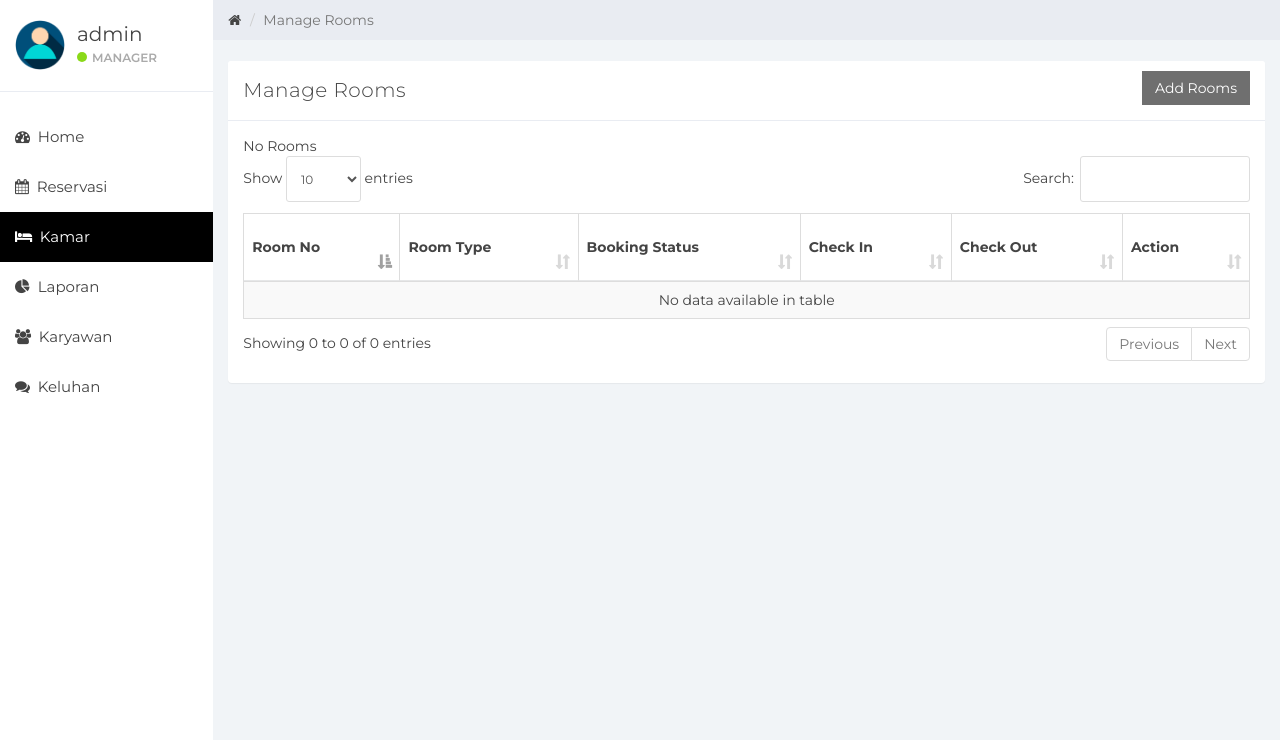
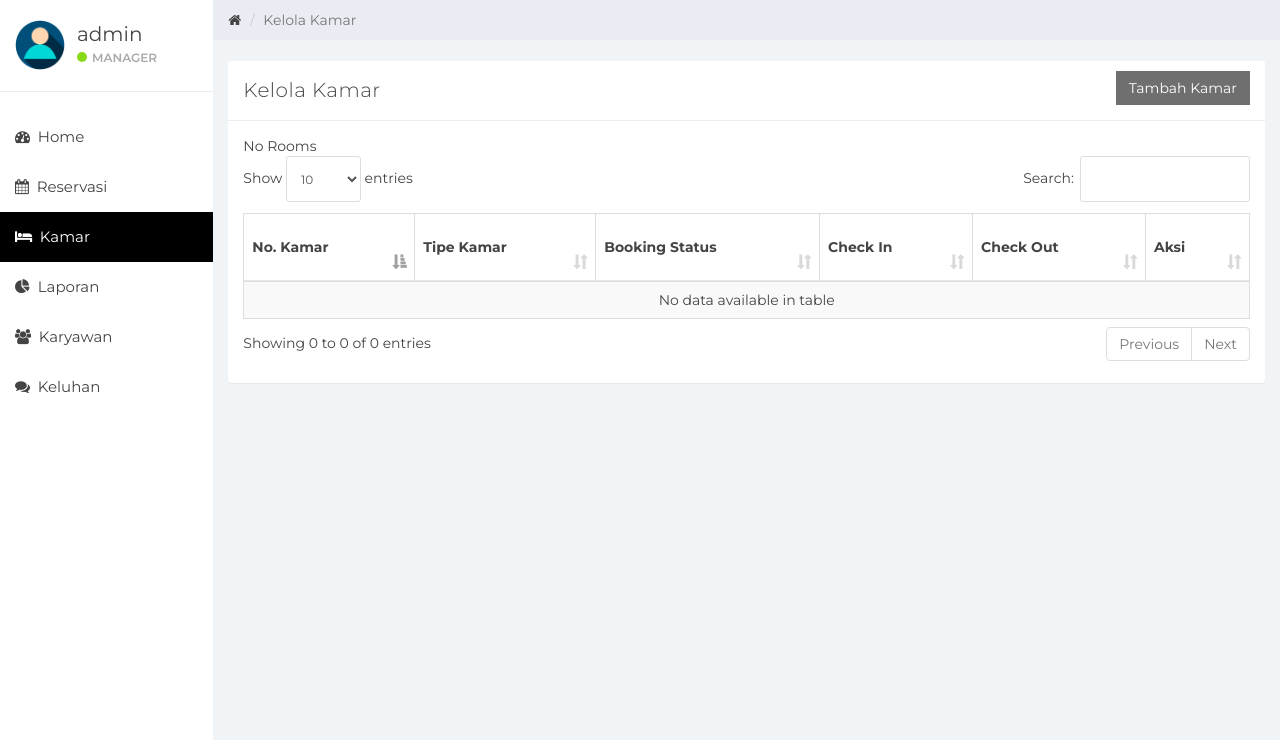
Before and after one commit to Fatur08/Nirwana_Hotel_Manajemen_Website, a PHP site: page /html2pdf/index.php?kamar in a window 1280 px wide. Shown: the part 60-800 px from the top of the page. Run offline with PHP 8.4, Linux system fonts and the light colour scheme; a user stored in the database is signed in; data comes from the database, SQL or seed files in the repository; both versions use the stored data as it was after the commit; data that the repository does not hold is empty.

Commit message:
Update 25 Juli 2024

```diff
--- a/index.php
+++ b/index.php
@@ -50,7 +50,7 @@ elseif (isset($_GET['proses_hapus'])){
     include_once "crud_gc/proses_hapus.php";
 }
 else{
-    include_once "room_mang.php";
+    include_once "home.php";
 }
 
 include_once "footer.php";
--- a/kamar.php
+++ b/kamar.php
@@ -4,7 +4,7 @@
             <li><a href="#">
                     <em class="fa fa-home"></em>
                 </a></li>
-            <li class="active">Manage Rooms</li>
+            <li class="active">Kelola Kamar</li>
         </ol>
     </div><!--/.row-->
 
@@ -19,8 +19,8 @@
     <div class="row">
         <div class="col-lg-12">
             <div class="panel panel-default">
-                <div class="panel-heading">Manage Rooms
-                    <button class="btn btn-secondary pull-right" style="border-radius:0%" data-toggle="modal" data-target="#addRoom">Add Rooms</button>
+                <div class="panel-heading">Kelola Kamar
+                    <button class="btn btn-secondary pull-right" style="border-radius:0%" data-toggle="modal" data-target="#addRoom">Tambah Kamar</button>
                 </div>
                 <div class="panel-body">
                     <?php
@@ -39,12 +39,12 @@
                            id="rooms">
                         <thead>
                         <tr>
-                            <th>Room No</th>
-                            <th>Room Type</th>
+                            <th>No. Kamar</th>
+                            <th>Tipe Kamar</th>
                             <th>Booking Status</th>
                             <th>Check In</th>
                             <th>Check Out</th>
-                            <th>Action</th>
+                            <th>Aksi</th>
                         </tr>
                         </thead>
                         <tbody>
@@ -117,7 +117,7 @@ if (mysqli_num_rows($rooms_result) > 0) {
 
                                     <td>
 
-                                        <button title="Edit Room Information" style="border-radius:60px;" data-toggle="modal"
+                                        <button title="Edit Kamar Information" style="border-radius:60px;" data-toggle="modal"
                                                 data-target="#editRoom" data-id="<?php echo $rooms['room_id']; ?>"
                                                 id="roomEdit" class="btn btn-info"><i class="fa fa-pencil"></i></button>
                                         <?php
@@ -153,7 +153,7 @@ if (mysqli_num_rows($rooms_result) > 0) {
             <div class="modal-content">
                 <div class="modal-header">
                     <button type="button" class="close" data-dismiss="modal">&times;</button>
-                    <h4 class="modal-title">Add New Room</h4>
+                    <h4 class="modal-title">Tambah Kamar Baru</h4>
                 </div>
                 <div class="modal-body">
                     <div class="row">
@@ -161,10 +161,10 @@ if (mysqli_num_rows($rooms_result) > 0) {
                             <form id="addRoom" data-toggle="validator" role="form">
                                 <div class="response"></div>
                                 <div class="form-group">
-                                    <label>Room Type</label>
+                                    <label>Tipe Kamar</label>
                                     <select class="form-control" id="room_type_id" required
-                                            data-error="Select Room Type">
-                                        <option selected disabled>Select Room Type</option>
+                                            data-error="Pilih Tipe Kamar">
+                                        <option selected disabled>Pilih Tipe Kamar</option>
                                         <?php
                                         $query = "SELECT * FROM room_type";
                                         $result = mysqli_query($connection, $query);
@@ -179,9 +179,9 @@ if (mysqli_num_rows($rooms_result) > 0) {
                                 </div>
 
                                 <div class="form-group">
-                                    <label>Room No</label>
-                                    <input class="form-control" placeholder="Room No" id="room_no"
-                                           data-error="Enter Room No" required>
+                                    <label>Nomor Kamar</label>
+                                    <input class="form-control" placeholder="Nomor Kamar" id="room_no"
+                                           data-error="Masukkan Nomor Kamar" required>
                                     <div class="help-block with-errors"></div>
                                 </div>
                                 <button class="btn btn-success pull-right">Add Room</button>
@@ -194,14 +194,14 @@ if (mysqli_num_rows($rooms_result) > 0) {
         </div>
     </div>
 
-    <!--Edit Room Modal -->
+    <!--Edit Kamar Modal -->
     <div id="editRoom" class="modal fade" role="dialog">
         <div class="modal-dialog">
             <!-- Modal content-->
             <div class="modal-content">
                 <div class="modal-header">
                     <button type="button" class="close" data-dismiss="modal">&times;</button>
-                    <h4 class="modal-title">Edit Room</h4>
+                    <h4 class="modal-title">Edit Kamar</h4>
                 </div>
                 <div class="modal-body">
                     <div class="row">
@@ -209,10 +209,10 @@ if (mysqli_num_rows($rooms_result) > 0) {
                             <form id="roomEditFrom" data-toggle="validator" role="form">
                                 <div class="edit_response"></div>
                                 <div class="form-group">
-                                    <label>Room Type</label>
+                                    <label>Tipe Kamar</label>
                                     <select class="form-control" id="edit_room_type" required
-                                            data-error="Select Room Type">
-                                        <option selected disabled>Select Room Type</option>
+                                            data-error="Select Tipe Kamar">
+                                        <option selected disabled>Pilih Tipe Kamar</option>
                                         <?php
                                         $query = "SELECT * FROM room_type";
                                         $result = mysqli_query($connection, $query);
@@ -228,14 +228,14 @@ if (mysqli_num_rows($rooms_result) > 0) {
                                 </div>
 
                                 <div class="form-group">
-                                    <label>Room No</label>
-                                    <input class="form-control" placeholder="Room No" id="edit_room_no" required
-                                           data-error="Enter Room No">
+                                    <label>Nomor Kamar</label>
+                                    <input class="form-control" placeholder="Nomor Kamar" id="edit_room_no" required
+                                           data-error="Masukkan Nomor Kamar">
                                     <div class="help-block with-errors"></div>
                                 </div>
 
                                 <input type="hidden" id="edit_room_id">
-                                <button class="btn btn-success pull-right">Edit Room</button>
+                                <button class="btn btn-success pull-right">Edit Kamar</button>
                             </form>
                         </div>
                     </div>
@@ -324,7 +324,7 @@ if (mysqli_num_rows($rooms_result) > 0) {
                                     <td id="getCustomerName"></td>
                                 </tr>
                                 <tr>
-                                    <td><b>Room Type</b></td>
+                                    <td><b>Tipe Kamar</b></td>
                                     <td id="getRoomType"></td>
                                 </tr>
                                 <tr>
@@ -385,7 +385,7 @@ if (mysqli_num_rows($rooms_result) > 0) {
                                     <td id="getCustomerName_n"></td>
                                 </tr>
                                 <tr>
-                                    <td><b>Room Type</b></td>
+                                    <td><b>Tipe Kamar</b></td>
                                     <td id="getRoomType_n"></td>
                                 </tr>
                                 <tr>
```
Also changed, not shown: DATABASE FILE/hotelms.sql (+65 -101 lines).
